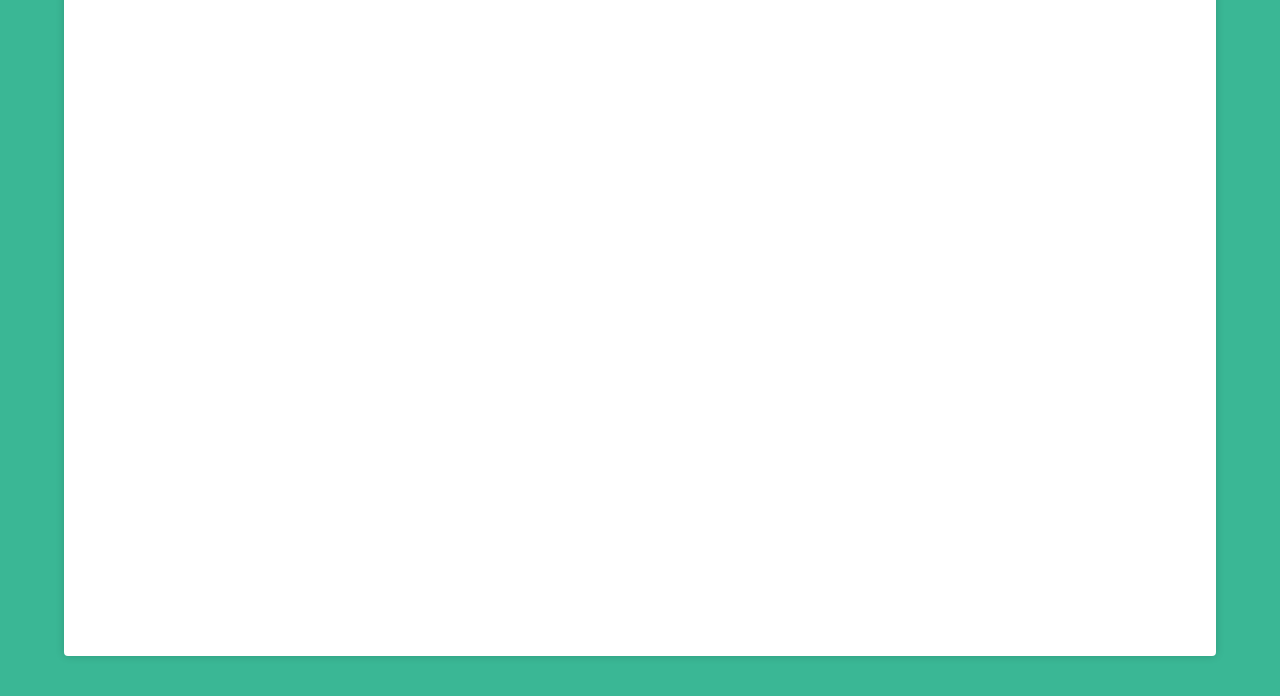
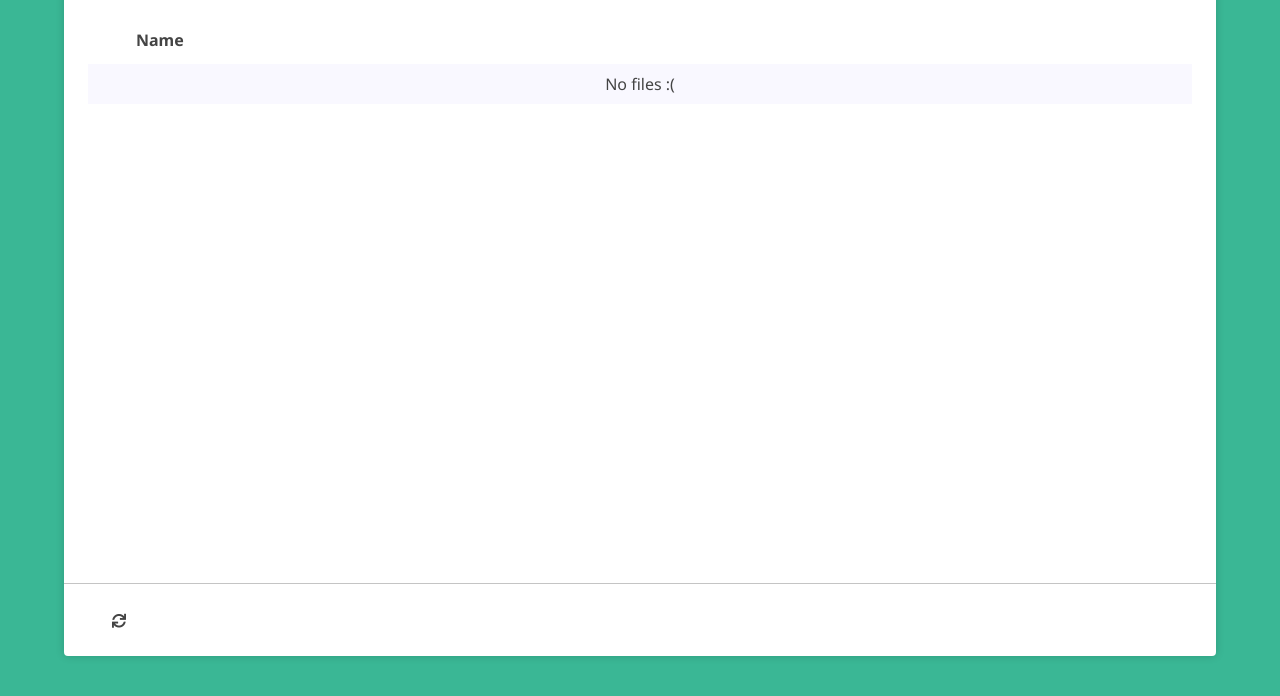
Before and after one commit to JuanFTP/explore_web, a plain HTML site: page index.html in a window 1280 px wide. Shown: the part 104-800 px from the top of the page. Drawn offline with Linux system fonts and the light colour scheme.

Commit message:
JFTP | Index is complete, will indicate the project list existing and access to theses same

```diff
--- a/css/global.css
+++ b/css/global.css
@@ -2,6 +2,7 @@
 	margin: 0px;
 	padding: 0px;
 	box-sizing: border-box;
+	user-select: none;
 }
 
 .frame {
@@ -51,3 +52,9 @@
 .bx {
 	box-shadow: 0px 0px 8px 0px rgba(0, 0, 0, 0.16);
 }
+
+a {
+	text-decoration: none;
+	color: inherit;
+	display: block;
+}
--- a/css/index.css
+++ b/css/index.css
@@ -2,6 +2,10 @@
 
 * {
 	font-family: 'Noto Sans', sans-serif;
+}
+
+::-webkit-scrollbar {
+	display: none;
 }
 
 .font-24-32 {
@@ -9,8 +13,13 @@
 	line-height: 32px;
 }
 
+.font-16-24 {
+	font-size: 16px;
+	line-height: 24px;
+}
+
 .bb {
-	border-bottom: solid 1px #444444;
+	border-bottom: solid 1px #c4c4c4;
 }
 
 .header {
@@ -36,3 +45,68 @@
 	.header i:last-child {
 		margin-right: 0px;
 	}
+
+.row {
+	display: block;
+	height: calc(100% - (64px + 72px));
+	width: 100%;
+	padding: 16px 24px;
+}
+
+.table-content {
+	max-height: calc(100% - 48px);
+	width: 100%;
+	overflow: auto;
+}
+
+table {
+	border-collapse: collapse;
+	color: #444444;
+	width: 100%;
+	overflow: scroll;
+}
+
+table thead tr th {
+	padding: 12px 0px;
+	text-align: left;
+	font-weight: 700;
+}
+
+table tbody tr td {
+	height: 40px;
+	padding: 8px 0px;
+	text-align: left;
+}
+
+table tbody tr:nth-child(2n-1) {
+	background-color: #f9f8ff;
+}
+
+table tbody tr td:first-child {
+	text-align: center;
+}
+
+.footer	{
+	display: block;
+	height: 72px;
+	padding: 16px 24px;
+}
+
+button {
+	display: inline-block;
+	color: #444444;
+	height: 40px;
+	border-radius: 20px;
+	border: 0px;
+	cursor: pointer;
+	outline: none;
+	font-size: 14px;
+	padding: 0px 24px;
+	background-color: transparent;
+	transition: all ease-in-out 500ms;
+}
+
+	button:hover {
+		background-color: #f9f8ff;
+		box-shadow: 0px 0px 8px 0px rgba(0, 0, 0, 0.16);
+	}
--- a/index.html
+++ b/index.html
@@ -16,13 +16,33 @@
 	<div id="frame" class="frame">
 		<div class="container br x4 bx">
 			<div class="header bb">
-				<i class="fas fa-archive font-24-32"></i>
+				<i class="fab fa-wpexplorer font-24-32"></i>
 				<h1 class="font-24-32">EXPLORER</h1>
+			</div>
+			<div class="row bb">
+				<table class="over">
+					<thead class="font-16-24">
+						<tr>
+							<th width="48px"></th>
+							<th>Name</th>
+						</tr>
+					</thead>
+				</table>
+				<div class="table-content">
+					<table class="under">
+						<tbody id="files-space" class="font-16-24">
+						</tbody>
+					</table>
+				</div>
+			</div>
+			<div class="footer">
+				<button id="btn-reload"><i class="fas fa-sync"></i></button>
 			</div>
 		</div>
 	</div>
 	<!--Scripts-->
 	<script type="text/javascript" src="./js/global.js"></script>
+	<script defer type="text/javascript" src="./js/index.js"></script>
 </body>
 
 </html>
--- /dev/null
+++ b/js/index.js
@@ -0,0 +1,35 @@
+document.addEventListener("DOMContentLoaded", () => {
+	let filesSpace = document.getElementById("files-space");
+	let btnReload = document.getElementById("btn-reload");
+	let innerHTMLContent = "";
+	let files = [/*Icon, Location, Title*/];
+
+	function constructInner() {
+		if (files.length > 0) {
+			for (var x = 0; x < files.length; x++) {
+				if (x === 0) {
+					innerHTMLContent += `<tr><td width='48px'>${files[x][0]}</td><td><a href='${files[x][1]}'>${files[x][2]}</a></td></tr>`;
+				} else {
+					innerHTMLContent += `<tr><td>${files[x][0]}</td><td><a href='${files[x][1]}'>${files[x][2]}</a></td></tr>`;
+				}
+			}
+		} else {
+			innerHTMLContent += `<tr><td style='text-align: center;'>No files :(</td></tr>`;
+		}
+	}
+
+	function setInnerContent() {
+		if (innerHTMLContent !== "") {
+			filesSpace.innerHTML = innerHTMLContent;
+		}
+	}
+
+	btnReload.addEventListener("click", () => {
+		window.location.reload();
+	});
+
+	(() => {
+		constructInner();
+		setInnerContent();
+	})();
+});
```
